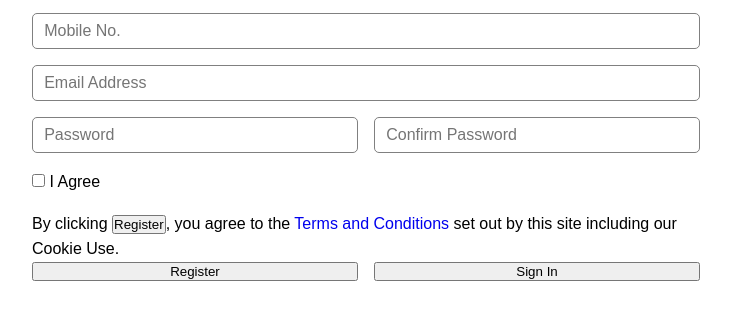
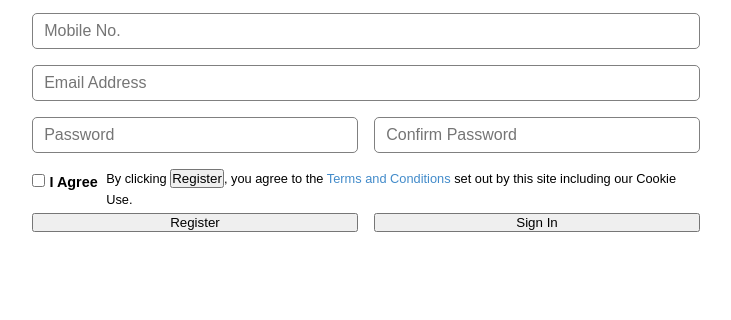
Before and after one commit to AmkaE/form-assigment, a plain HTML site: page index.html in a window 1280 px wide. Shown: the part 106-426 px from the top of the page, without its empty margins (274-1005 px from the left). Drawn offline with Linux system fonts and the light colour scheme.

Commit message:
style agreement class and its children elements

```diff
--- a/style.css
+++ b/style.css
@@ -64,3 +64,28 @@ body {
 .form-group .form-input:active {
 	box-shadow: 0 0 5px 0px var(--primary-clr);
 }
+
+.agreement {
+	display: flex;
+	padding-bottom: 0.2em;
+}
+
+.agreement .form-group {
+	flex: 1;
+	padding: 0;
+}
+
+.agreement .form-group label {
+	font-size: 0.9em;
+	font-weight: bold;
+}
+
+.agreement p {
+	flex: 8;
+	font-size: 0.8em;
+	word-wrap: break-word;
+}
+
+.agreement .terms {
+	color: var(--primary-clr);
+}
```
